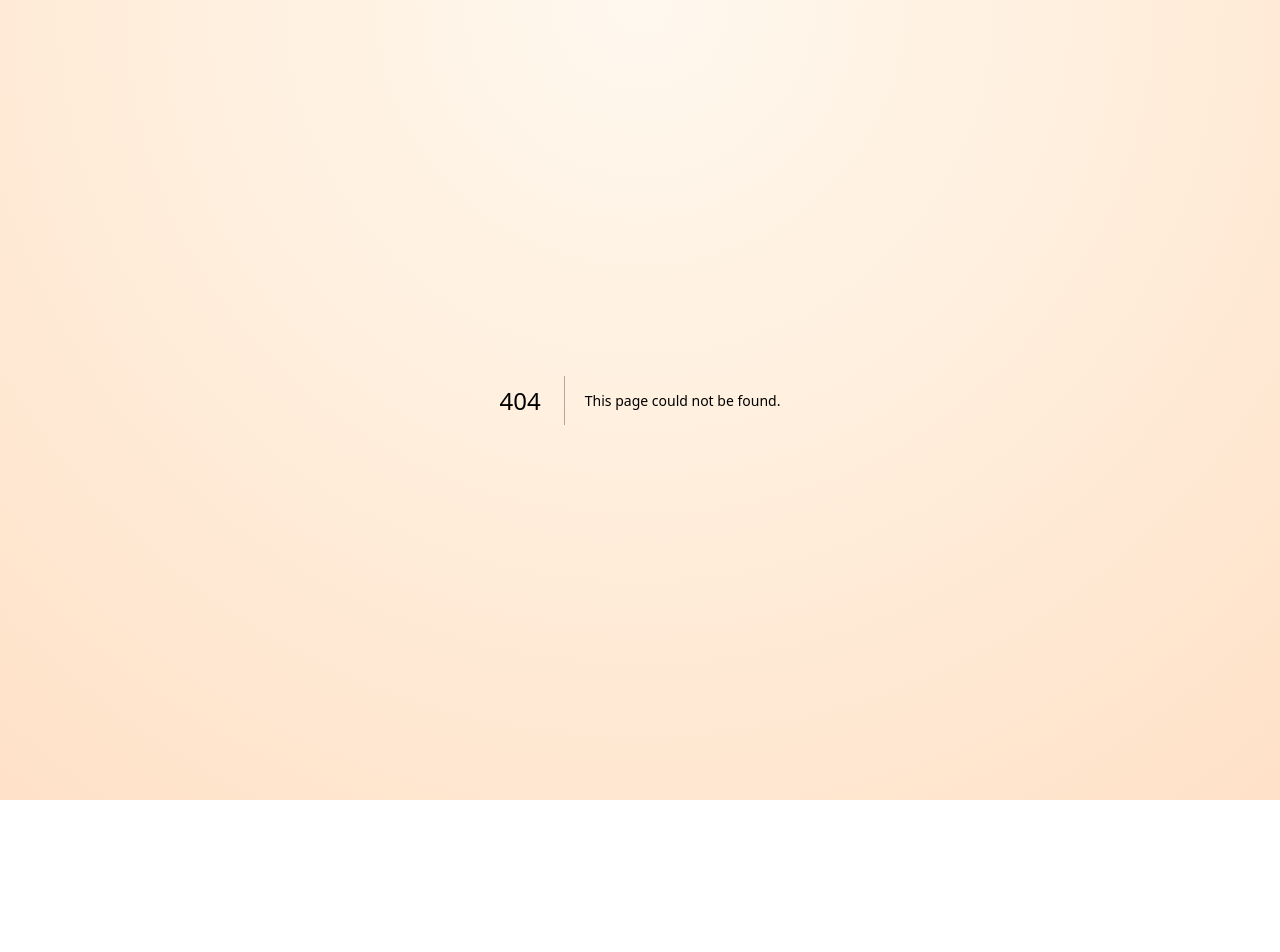
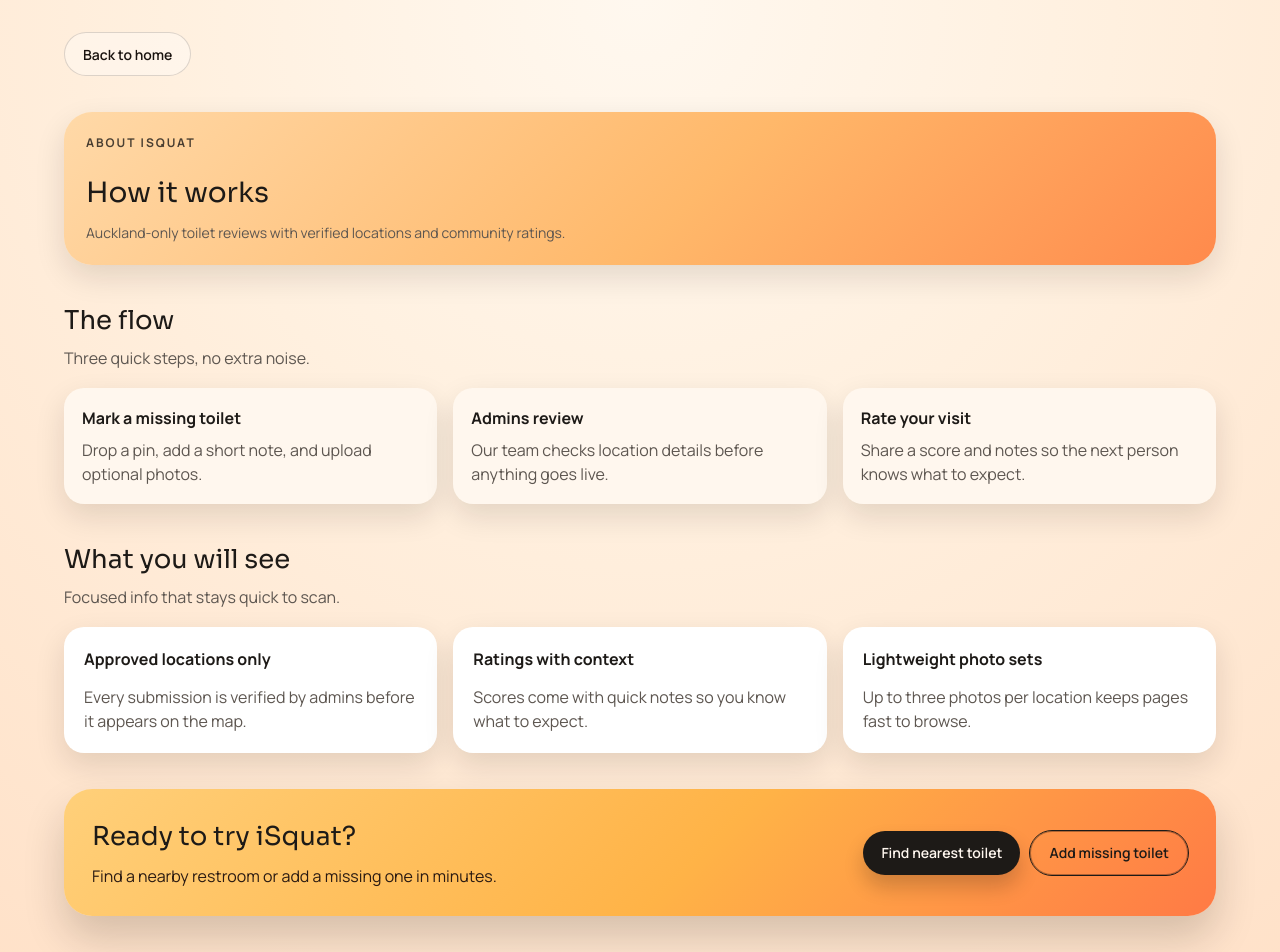
Before and after one commit to marvinli001/iSquat, a Next.js app: page /about in a window 1280 px wide. Before the commit this address had no page. Shown: the top 952 px of the page. Before the commit the page ends 800 px from the top, so only its background shows below. Built offline with nearby package versions, Linux system fonts and the light colour scheme.

Commit message:
feat: add About page with steps and highlights for user guidance

```diff
--- /dev/null
+++ b/src/app/about/page.tsx
@@ -0,0 +1,105 @@
+import Link from "next/link";
+import FindNearestButton from "@/components/FindNearestButton";
+
+const steps = [
+  {
+    title: "Mark a missing toilet",
+    body: "Drop a pin, add a short note, and upload optional photos.",
+  },
+  {
+    title: "Admins review",
+    body: "Our team checks location details before anything goes live.",
+  },
+  {
+    title: "Rate your visit",
+    body: "Share a score and notes so the next person knows what to expect.",
+  },
+];
+
+const highlights = [
+  {
+    title: "Approved locations only",
+    body: "Every submission is verified by admins before it appears on the map.",
+  },
+  {
+    title: "Ratings with context",
+    body: "Scores come with quick notes so you know what to expect.",
+  },
+  {
+    title: "Lightweight photo sets",
+    body: "Up to three photos per location keeps pages fast to browse.",
+  },
+];
+
+export default function AboutPage() {
+  const addMissingHref = "/auth?redirectTo=/dashboard/add";
+
+  return (
+    <main className="page list-page with-back">
+      <nav className="subpage-nav">
+        <Link className="btn ghost back-link" href="/">
+          Back to home
+        </Link>
+      </nav>
+
+      <header className="list-hero" data-tone="sherbet">
+        <p className="eyebrow">About iSquat</p>
+        <h1 className="list-title">How it works</h1>
+        <p className="list-subtitle">
+          Auckland-only toilet reviews with verified locations and community
+          ratings.
+        </p>
+      </header>
+
+      <section className="section">
+        <div className="section-head">
+          <div>
+            <h2 className="section-title">The flow</h2>
+            <p className="section-sub">Three quick steps, no extra noise.</p>
+          </div>
+        </div>
+        <div className="steps-grid">
+          {steps.map((step) => (
+            <div className="step-card" key={step.title}>
+              <div className="step-title">{step.title}</div>
+              <p className="step-body">{step.body}</p>
+            </div>
+          ))}
+        </div>
+      </section>
+
+      <section className="section">
+        <div className="section-head">
+          <div>
+            <h2 className="section-title">What you will see</h2>
+            <p className="section-sub">Focused info that stays quick to scan.</p>
+          </div>
+        </div>
+        <div className="card-grid">
+          {highlights.map((item) => (
+            <div className="panel" key={item.title}>
+              <div className="card-title">{item.title}</div>
+              <p className="panel-body">{item.body}</p>
+            </div>
+          ))}
+        </div>
+      </section>
+
+      <section className="cta-panel" data-tone="mango">
+        <div>
+          <h2>Ready to try iSquat?</h2>
+          <p>Find a nearby restroom or add a missing one in minutes.</p>
+        </div>
+        <div className="footer-actions">
+          <FindNearestButton
+            className="btn primary"
+            label="Find nearest toilet"
+          />
+          <Link className="btn outline" href={addMissingHref}>
+            Add missing toilet
+          </Link>
+        </div>
+      </section>
+    </main>
+  );
+}
```
